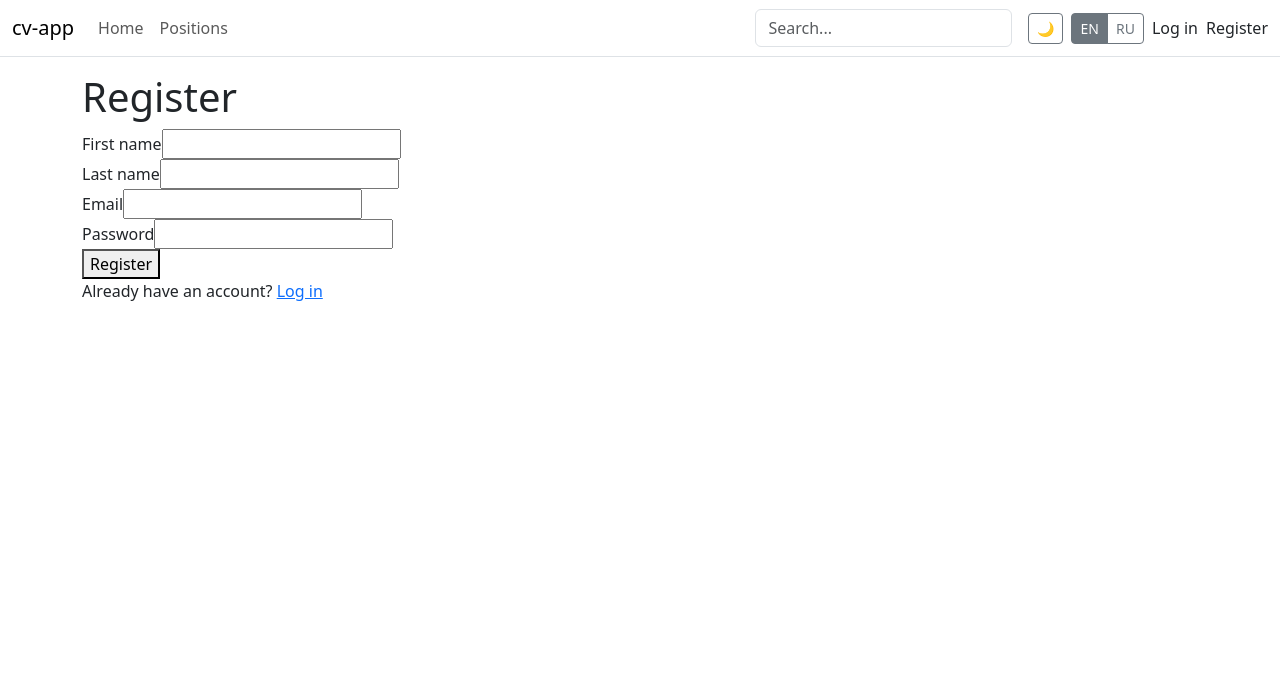
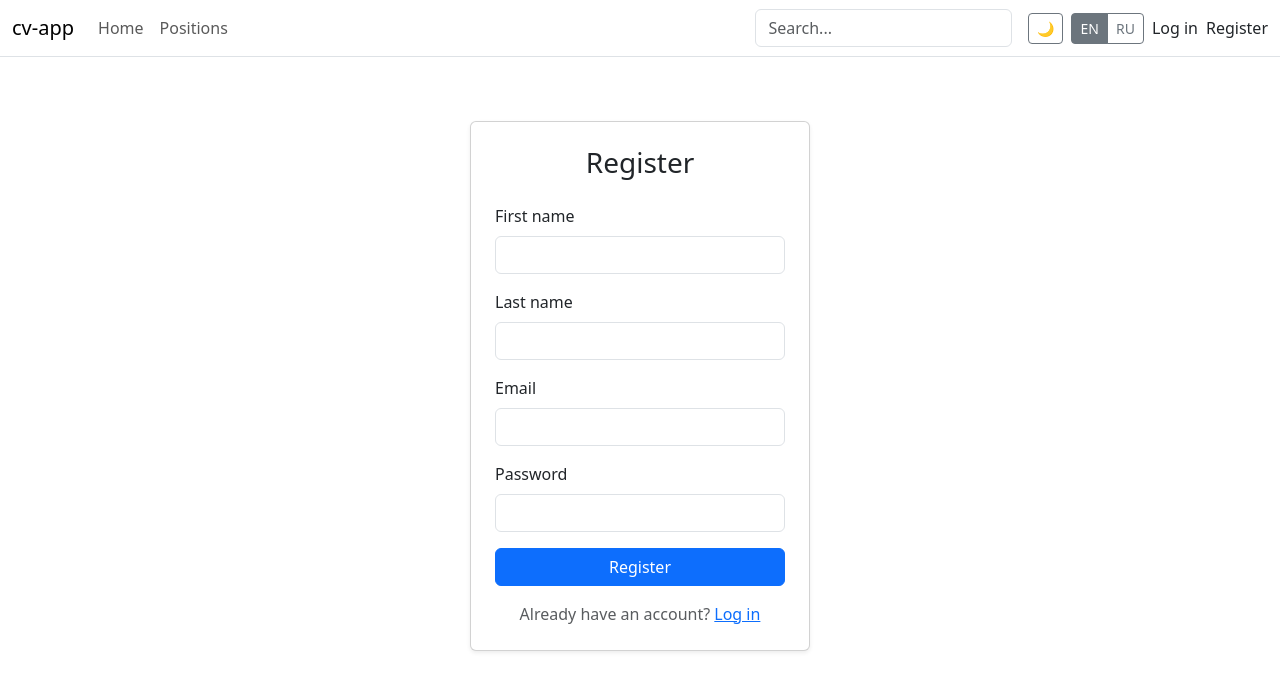
Before and after one commit to Antonina-alt/cv-management-app, a React (Vite) app in the folder client/: page /register in a window 1280 px wide. Shown: the top 690 px of the page. Built offline with nearby package versions, Linux system fonts and the light colour scheme; no server answers; what datatables.net-react would draw is missing.

Commit message:
style Login/Register pages with Bootstrap

```diff
--- a/client/src/pages/LoginPage.jsx
+++ b/client/src/pages/LoginPage.jsx
@@ -1,5 +1,6 @@
 import { useState } from 'react'
 import { Link, useNavigate } from 'react-router-dom'
+import { Button, Card, Col, Container, Form, Row } from 'react-bootstrap'
 import { useTranslation } from 'react-i18next'
 import { useAuth } from '../context/auth-context.js'
 
@@ -23,24 +24,44 @@ const LoginPage = () => {
     }
 
     return (
-        <div>
-            <h1>{t('auth.loginTitle')}</h1>
-            <form onSubmit={handleSubmit}>
-                <div>
-                    <label htmlFor="email">{t('auth.email')}</label>
-                    <input id="email" type="email" value={email} onChange={(e) => setEmail(e.target.value)} required />
-                </div>
-                <div>
-                    <label htmlFor="password">{t('auth.password')}</label>
-                    <input id="password" type="password" value={password} onChange={(e) => setPassword(e.target.value)} required />
-                </div>
-                {error && <p role="alert">{error}</p>}
-                <button type="submit">{t('auth.submitLogin')}</button>
-            </form>
-            <p>
-                {t('auth.noAccount')} <Link to="/register">{t('auth.registerTitle')}</Link>
-            </p>
-        </div>
+        <Container className="d-flex justify-content-center align-items-center py-5">
+            <Row className="w-100 justify-content-center">
+                <Col xs={12} sm={9} md={6} lg={4}>
+                    <Card className="shadow-sm">
+                        <Card.Body className="p-4">
+                            <Card.Title as="h1" className="h3 text-center mb-4">{t('auth.loginTitle')}</Card.Title>
+                            <Form onSubmit={handleSubmit}>
+                                <Form.Group className="mb-3" controlId="email">
+                                    <Form.Label>{t('auth.email')}</Form.Label>
+                                    <Form.Control
+                                        type="email"
+                                        value={email}
+                                        onChange={(e) => setEmail(e.target.value)}
+                                        required
+                                    />
+                                </Form.Group>
+                                <Form.Group className="mb-3" controlId="password">
+                                    <Form.Label>{t('auth.password')}</Form.Label>
+                                    <Form.Control
+                                        type="password"
+                                        value={password}
+                                        onChange={(e) => setPassword(e.target.value)}
+                                        required
+                                    />
+                                </Form.Group>
+                                {error && <div className="alert alert-danger" role="alert">{error}</div>}
+                                <Button type="submit" variant="primary" className="w-100">
+                                    {t('auth.submitLogin')}
+                                </Button>
+                            </Form>
+                            <p className="text-center text-muted mt-3 mb-0">
+                                {t('auth.noAccount')} <Link to="/register">{t('auth.registerTitle')}</Link>
+                            </p>
+                        </Card.Body>
+                    </Card>
+                </Col>
+            </Row>
+        </Container>
     )
 }
 
--- a/client/src/pages/RegisterPage.jsx
+++ b/client/src/pages/RegisterPage.jsx
@@ -1,5 +1,6 @@
 import { useState } from 'react'
 import { Link, useNavigate } from 'react-router-dom'
+import { Button, Card, Col, Container, Form, Row } from 'react-bootstrap'
 import { useTranslation } from 'react-i18next'
 import { useAuth } from '../context/auth-context.js'
 
@@ -24,32 +25,52 @@ const RegisterPage = () => {
     }
 
     return (
-        <div>
-            <h1>{t('auth.registerTitle')}</h1>
-            <form onSubmit={handleSubmit}>
-                <div>
-                    <label htmlFor="firstName">{t('auth.firstName')}</label>
-                    <input id="firstName" value={form.firstName} onChange={handleChange('firstName')} required />
-                </div>
-                <div>
-                    <label htmlFor="lastName">{t('auth.lastName')}</label>
-                    <input id="lastName" value={form.lastName} onChange={handleChange('lastName')} required />
-                </div>
-                <div>
-                    <label htmlFor="email">{t('auth.email')}</label>
-                    <input id="email" type="email" value={form.email} onChange={handleChange('email')} required />
-                </div>
-                <div>
-                    <label htmlFor="password">{t('auth.password')}</label>
-                    <input id="password" type="password" value={form.password} onChange={handleChange('password')} required />
-                </div>
-                {error && <p role="alert">{error}</p>}
-                <button type="submit">{t('auth.submitRegister')}</button>
-            </form>
-            <p>
-                {t('auth.haveAccount')} <Link to="/login">{t('auth.loginTitle')}</Link>
-            </p>
-        </div>
+        <Container className="d-flex justify-content-center align-items-center py-5">
+            <Row className="w-100 justify-content-center">
+                <Col xs={12} sm={9} md={6} lg={4}>
+                    <Card className="shadow-sm">
+                        <Card.Body className="p-4">
+                            <Card.Title as="h1" className="h3 text-center mb-4">{t('auth.registerTitle')}</Card.Title>
+                            <Form onSubmit={handleSubmit}>
+                                <Form.Group className="mb-3" controlId="firstName">
+                                    <Form.Label>{t('auth.firstName')}</Form.Label>
+                                    <Form.Control value={form.firstName} onChange={handleChange('firstName')} required />
+                                </Form.Group>
+                                <Form.Group className="mb-3" controlId="lastName">
+                                    <Form.Label>{t('auth.lastName')}</Form.Label>
+                                    <Form.Control value={form.lastName} onChange={handleChange('lastName')} required />
+                                </Form.Group>
+                                <Form.Group className="mb-3" controlId="email">
+                                    <Form.Label>{t('auth.email')}</Form.Label>
+                                    <Form.Control
+                                        type="email"
+                                        value={form.email}
+                                        onChange={handleChange('email')}
+                                        required
+                                    />
+                                </Form.Group>
+                                <Form.Group className="mb-3" controlId="password">
+                                    <Form.Label>{t('auth.password')}</Form.Label>
+                                    <Form.Control
+                                        type="password"
+                                        value={form.password}
+                                        onChange={handleChange('password')}
+                                        required
+                                    />
+                                </Form.Group>
+                                {error && <div className="alert alert-danger" role="alert">{error}</div>}
+                                <Button type="submit" variant="primary" className="w-100">
+                                    {t('auth.submitRegister')}
+                                </Button>
+                            </Form>
+                            <p className="text-center text-muted mt-3 mb-0">
+                                {t('auth.haveAccount')} <Link to="/login">{t('auth.loginTitle')}</Link>
+                            </p>
+                        </Card.Body>
+                    </Card>
+                </Col>
+            </Row>
+        </Container>
     )
 }
 
```
